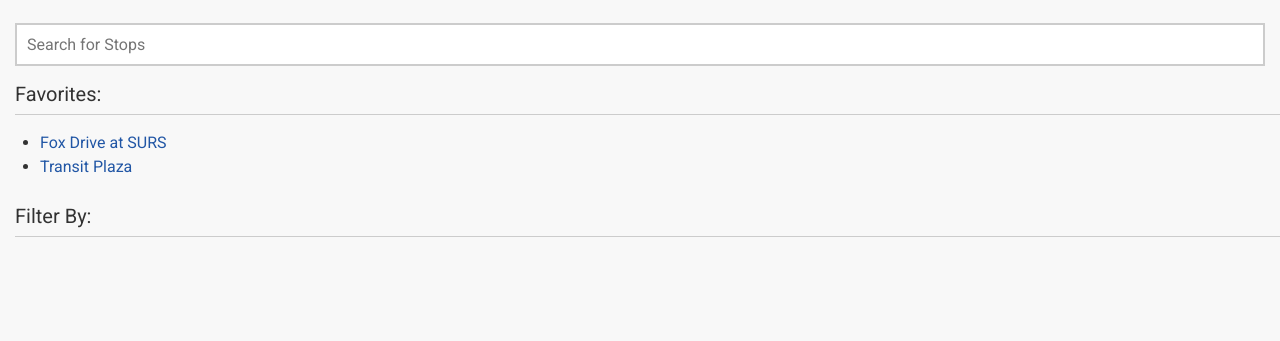
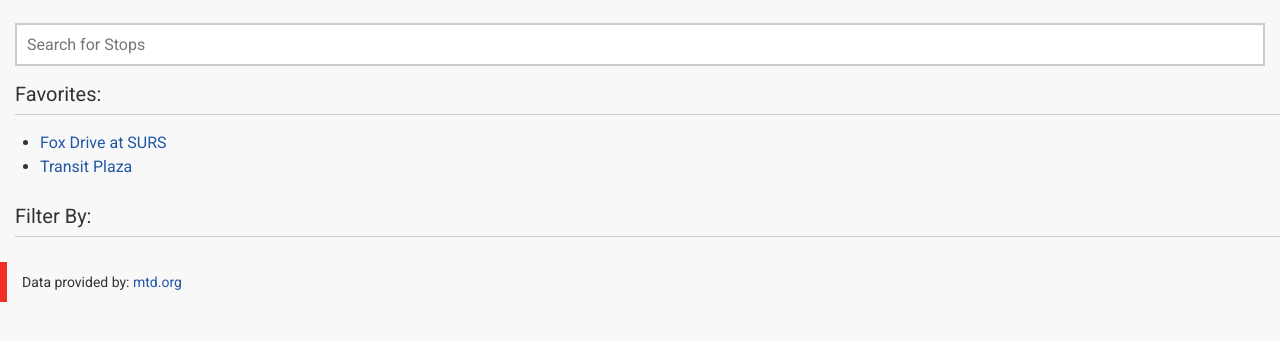
Before and after one commit to dandalpiaz/transit-cu, a Flask app: template templates/home.html in a window 1280 px wide. Shown: the part 57-398 px from the top of the page. Run offline with Flask 2, Linux system fonts and the light colour scheme; the template is opened without the code that fills it, so the values that code supplies are empty.

Commit message:
update app name, add data attribution

```diff
--- a/static/style.css
+++ b/static/style.css
@@ -207,3 +207,10 @@ a:visited {
     padding-left: 15px;
     padding-right: 15px;
 }
+
+.attribution {
+    font-size: 14px;
+    margin-top: 25px;
+    line-height: 40px;
+    border-left: 7px solid #ee3124;
+}
--- a/templates/home.html
+++ b/templates/home.html
@@ -20,6 +20,8 @@
 
 <div id="filters">
 </div>
+
+<p class="attribution">Data provided by: <a target="_blank" href="https://mtd.org">mtd.org</a></p>
 
 {% endblock %}
 
```
Also changed, not shown: README.md, static/manifest.json.
